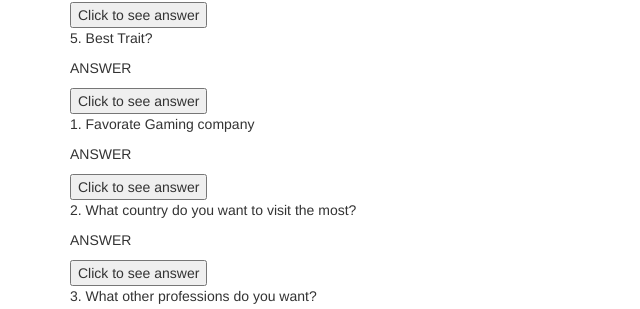
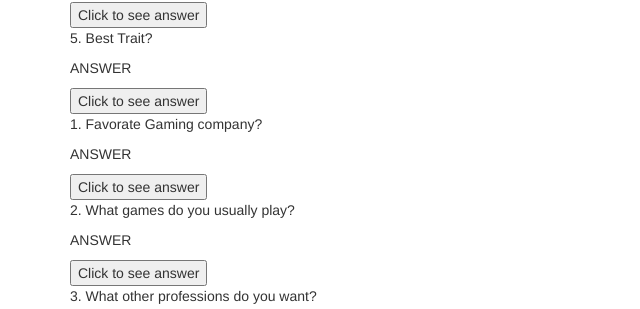
Before and after one commit to gtandres/APC_webprog_MI153_test_repo_gtandres, a Yii app: template Exercise7/basic/views/site/Trivia.php in a window 1280 px wide. Shown: the part 449-758 px from the top of the page, without its empty margins (0-640 px from the left). Run offline with PHP 8.4 and a stand-in for Yii, Linux system fonts and the light colour scheme; the template is opened without the code that fills it, so the values that code supplies are empty; some libraries are stand-ins or nearby versions.

Commit message:
updated Trivia.php

```diff
--- a/Exercise7/basic/views/site/Trivia.php
+++ b/Exercise7/basic/views/site/Trivia.php
@@ -51,7 +51,7 @@
 			<button type="button" onclick="document.getElementById('q5').innerHTML = 'Chill'">Click to see answer</button>
 
 				<p>
-				1. Favorate Gaming company
+				1. Favorate Gaming company?
 			</p>
 
 			<p id="q1">
@@ -61,14 +61,14 @@
 			<button type="button" onclick="document.getElementById('q1').innerHTML = 'Square Enix'">Click to see answer</button>
 
 			<p>
-				2. What country do you want to visit the most?
+				2. What games do you usually play?
 			</p>
 
 			<p id="q2">
 				ANSWER
 			</p>
 
-			<button type="button" onclick="document.getElementById('q2').innerHTML = 'JAPAN'">Click to see answer</button>
+			<button type="button" onclick="document.getElementById('q2').innerHTML = 'RPG, Shooting GAMES'">Click to see answer</button>
 
 			<p>
 				3. What other professions do you want?
```
